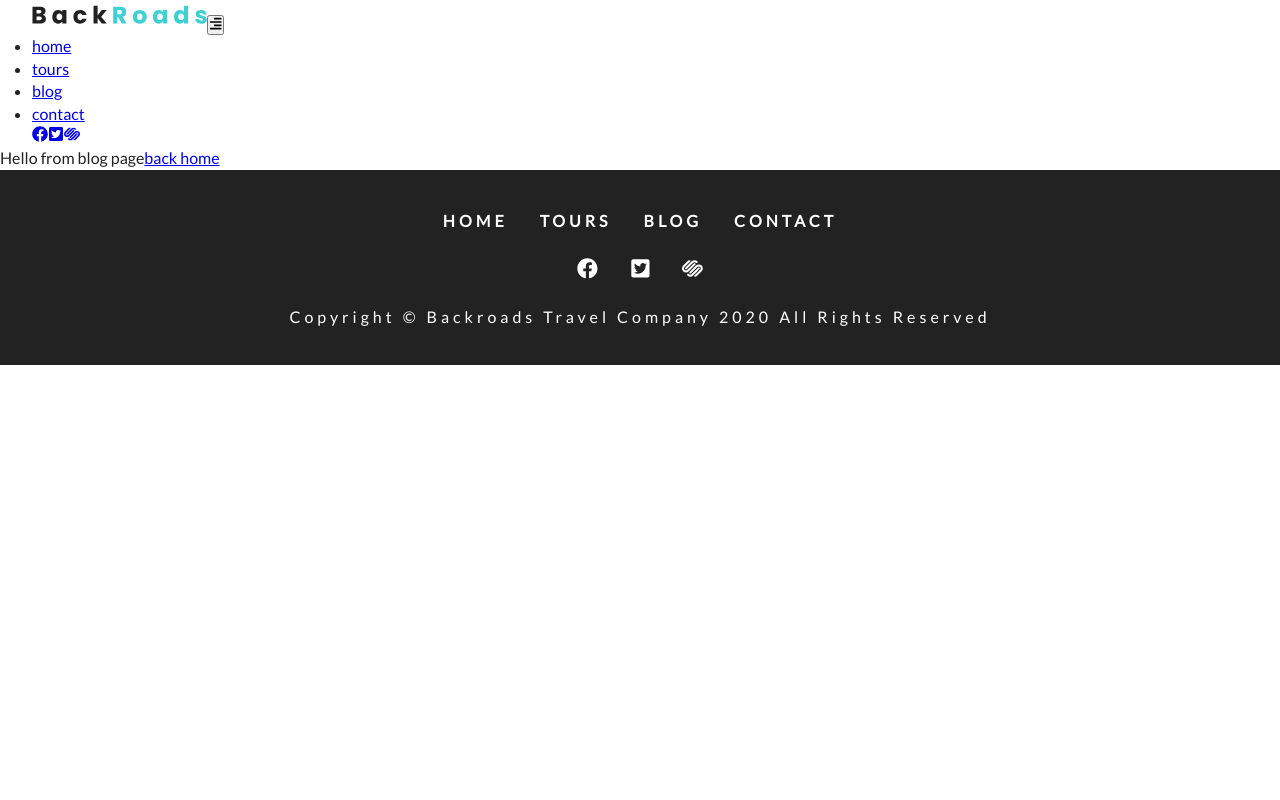
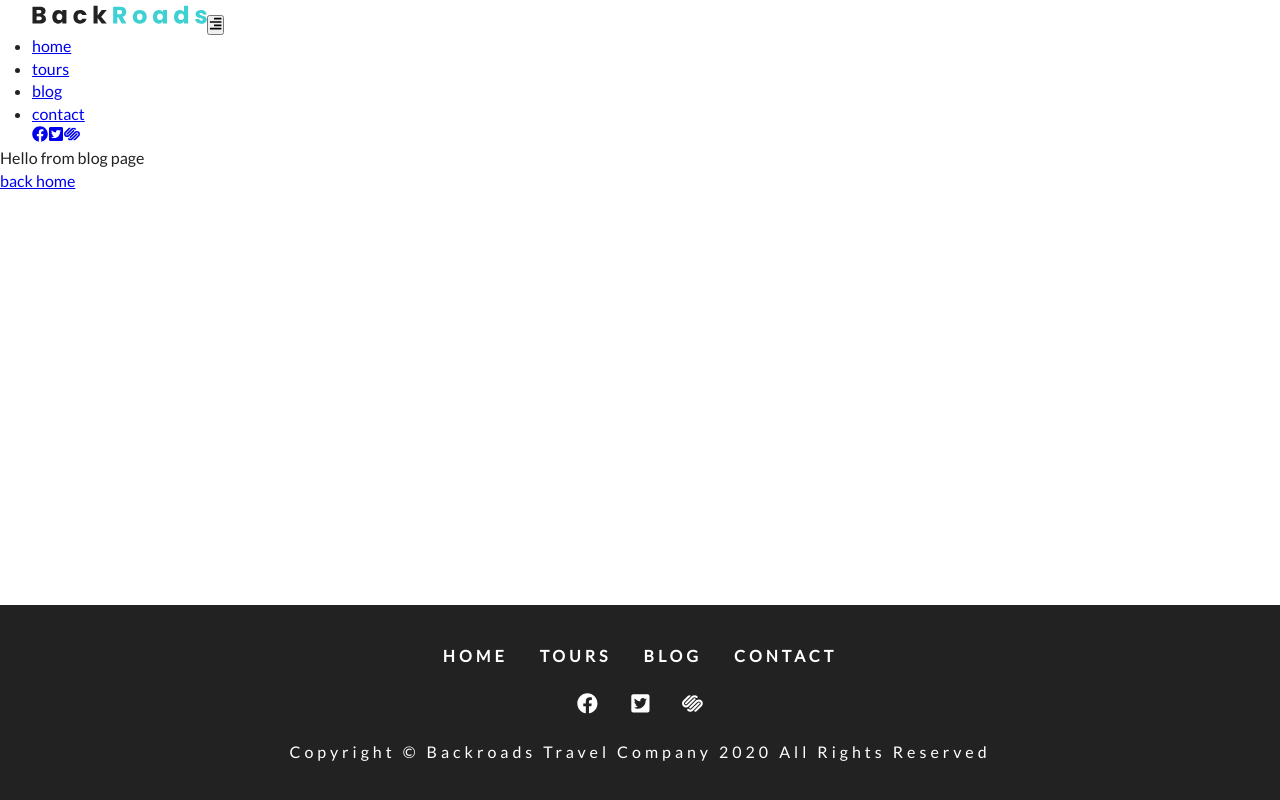
Before and after one commit to briancsparks/gatsby-backroads, a Gatsby site: page /blog in a window 1280 px wide. Built offline with nearby package versions, Linux system fonts and the light colour scheme; Gatsby itself is replaced by a stand-in of ours.

Commit message:
Force footer to bottom

```diff
--- a/src/components/Layout.js
+++ b/src/components/Layout.js
@@ -5,11 +5,11 @@
 
 const Layout = ({children}) => {
   return (
-    <>
+    <main>
       <Navbar></Navbar>
         {children}
       <Footer></Footer>
-    </>
+    </main>
   )
 }
 
--- a/src/components/layout.css
+++ b/src/components/layout.css
@@ -75,3 +75,8 @@
 /* .gatsby-image-wrapper {
   max-height: 600px;
 } */
+main {
+  min-height: 100vh;
+  display: flex;
+  flex-direction: column;
+}
--- a/src/pages/404.js
+++ b/src/pages/404.js
@@ -1,10 +1,17 @@
 import React      from 'react'
 import Layout     from '../components/Layout'
+import styles     from '../css/error.module.css'
+import {Link}     from 'gatsby'
+import Banner     from '../components/Banner'
 
 export default function error() {
   return (
     <Layout>
-      hello from error page!
+      <header className={styles.error}>
+        <Banner title="oops, it's a dead end">
+          <Link to='/' className='btn-white'>back to home page</Link>
+        </Banner>
+      </header>
     </Layout>
   )
 }
```
